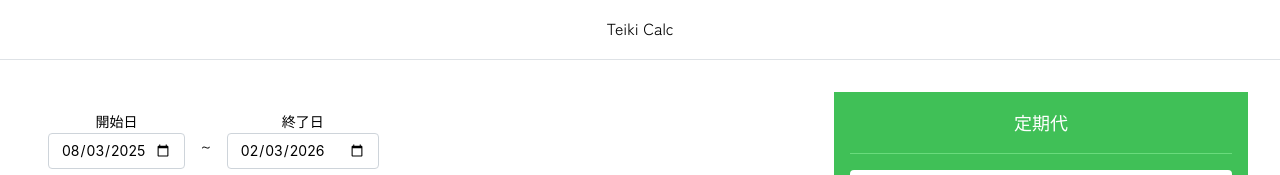
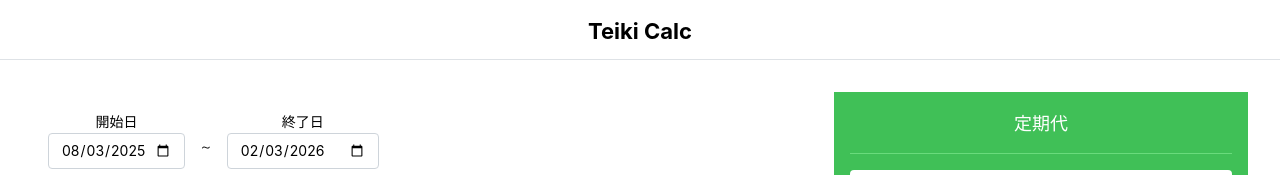
Before and after one commit to i-X-ce/teiki-calc, a React (Vite) app: page / in a window 1280 px wide. Shown: the top 175 px of the page. Built offline with nearby package versions, Linux system fonts and the light colour scheme.

Commit message:
💄 タイトルを大きくする

```diff
--- a/src/App.tsx
+++ b/src/App.tsx
@@ -1,4 +1,4 @@
-import { AppShell, Flex, Text } from '@mantine/core'
+import { AppShell, Flex, Text, Title } from '@mantine/core'
 import './App.css'
 import PassView from './components/PassView'
 import CalendarView from './components/CalendarView'
@@ -14,7 +14,7 @@ function App() {
         aside={{ width: "max-content", breakpoint: 'sm' }}
       >
         <AppShell.Header p={"md"}>
-          <Text size=''>Teiki Calc</Text>
+          <Title order={3}>Teiki Calc</Title>
         </AppShell.Header>
         <AppShell.Main>
           <Flex mih={`calc(100vh - ${HEADER_HEIGHT}px)`}>
```
